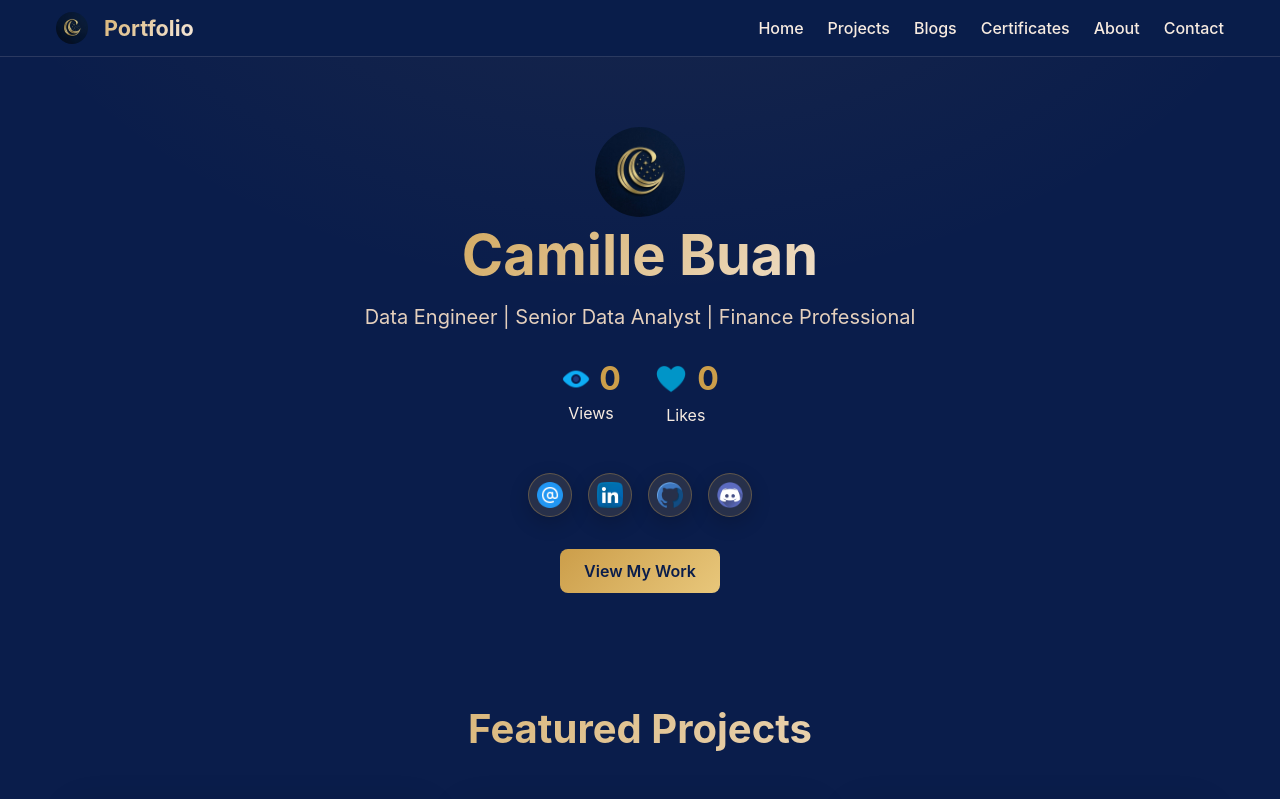
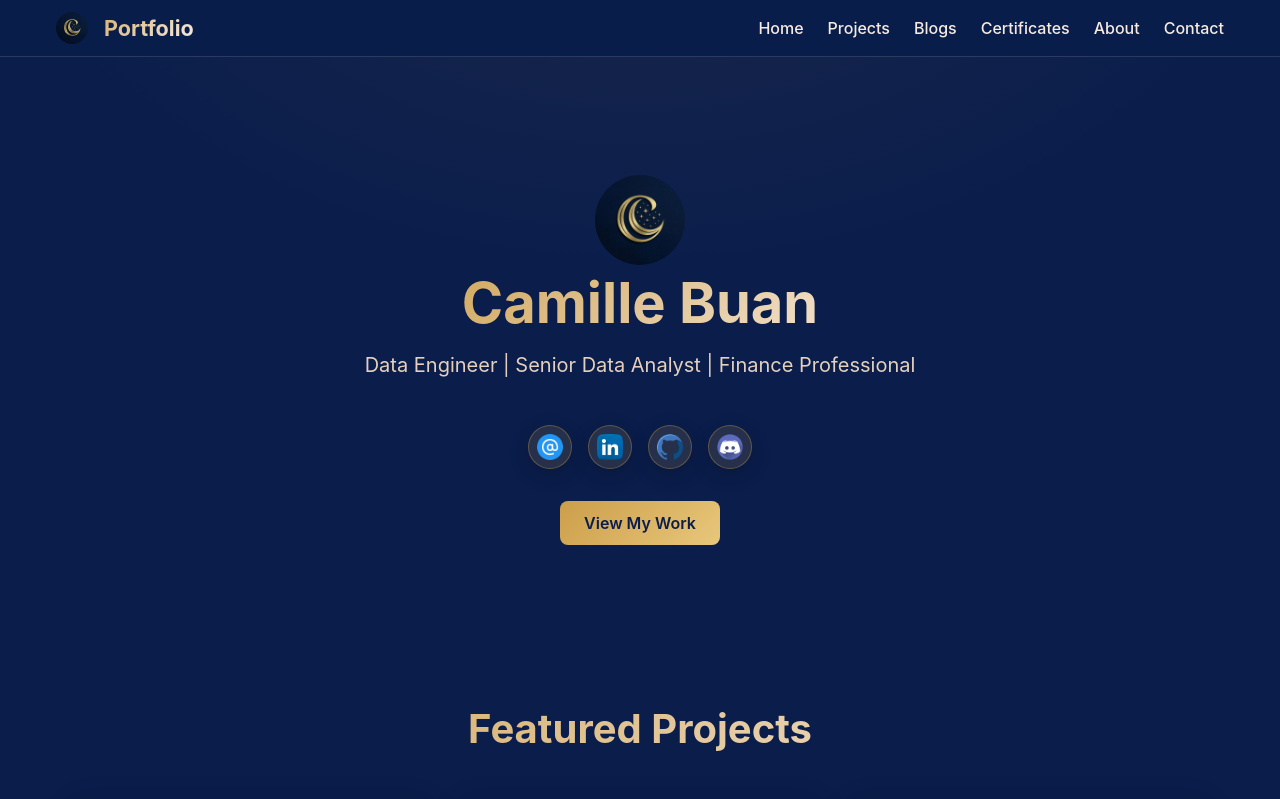
Before and after one commit to csbuan/my-portfolio, a Next.js app: page / in a window 1280 px wide. Shown: the top 799 px of the page. Built offline with nearby package versions, Linux system fonts and the light colour scheme; no server answers.

Commit message:
removed the views and likes in the landing page

```diff
--- a/app/components/ViewTracker.tsx
+++ /dev/null
@@ -1,34 +0,0 @@
-'use client';
-
-import { useEffect } from 'react';
-import {
-  COUNT_API,
-  VIEWS_KEY,
-  VIEW_COUNT_EVENT,
-  VIEW_SESSION_KEY,
-} from '@/lib/counts';
-
-export default function ViewTracker() {
-  useEffect(() => {
-    try {
-      if (typeof window === 'undefined') return;
-      if (sessionStorage.getItem(VIEW_SESSION_KEY)) return;
-      sessionStorage.setItem(VIEW_SESSION_KEY, '1');
-
-      fetch(`${COUNT_API}/hit/${VIEWS_KEY}`)
-        .then((res) => (res.ok ? res.json() : Promise.reject(new Error(String(res.status)))))
-        .then((data: { value?: number }) => {
-          if (typeof data.value === 'number') {
-            window.dispatchEvent(
-              new CustomEvent<number>(VIEW_COUNT_EVENT, { detail: data.value })
-            );
-          }
-        })
-        .catch((err) => console.error('Error recording site view:', err));
-    } catch {
-      /* sessionStorage unavailable */
-    }
-  }, []);
-
-  return null;
-}
--- a/app/layout.tsx
+++ b/app/layout.tsx
@@ -1,6 +1,5 @@
 import type { Metadata } from 'next';
 import './globals.css';
-import ViewTracker from './components/ViewTracker';
 import { AdminProvider } from './components/AdminProvider';
 
 export const metadata: Metadata = {
@@ -17,7 +16,6 @@ export default function RootLayout({
     <html lang="en">
       <body>
         <AdminProvider>
-          <ViewTracker />
           {children}
         </AdminProvider>
       </body>
--- a/app/page.module.css
+++ b/app/page.module.css
@@ -182,106 +182,6 @@
   color: var(--color-sky);
 }
 
-
-.stats {
-  display: flex;
-  justify-content: center;
-  align-items: center;
-  gap: 2rem;
-  margin: 2rem 0;
-}
-
-.statItem {
-  text-align: center;
-  display: flex;
-  flex-direction: column;
-  align-items: center;
-  justify-content: center;
-}
-
-.statDisplay {
-  display: flex;
-  align-items: center;
-  justify-content: center;
-  gap: 0.5rem;
-  margin-bottom: 0.5rem;
-}
-
-.viewIcon,
-.likeIcon {
-  display: inline-block;
-  vertical-align: middle;
-}
-
-.viewIcon {
-  width: 30px;
-  height: 30px;
-}
-
-.likeIcon {
-  width: 30px;
-  height: 30px;
-}
-
-.statNumber {
-  font-size: 2rem;
-  font-weight: bold;
-  color: var(--color-gold);
-  padding: 0;
-  margin: 0;
-  line-height: 1;
-}
-
-.likeIconButton {
-  display: inline-flex;
-  align-items: center;
-  justify-content: center;
-  padding: 0.2rem;
-  margin: 0;
-  border: none;
-  background: none;
-  cursor: pointer;
-  border-radius: 0.35rem;
-  line-height: 0;
-  transition: transform 0.2s ease, opacity 0.2s ease;
-}
-
-.likeIconButton:hover:not(:disabled) {
-  transform: scale(1.1);
-}
-
-.likeIconButton:focus-visible {
-  outline: 2px solid var(--color-gold);
-  outline-offset: 3px;
-}
-
-.likeIconButton:disabled {
-  cursor: not-allowed;
-  opacity: 0.75;
-}
-
-.statLabel {
-  display: block;
-  color: var(--color-ivory);
-  font-size: 1rem;
-}
-
-.statIcon {
-  width: 28px;
-  height: 28px;
-  margin-bottom: 0.25rem;
-  padding: 4px;
-  border-radius: 50%;
-  background: rgba(5, 14, 38, 0.95);
-}
-
-.statIconSmall {
-  width: 24px;
-  height: 24px;
-  margin-right: 0.35rem;
-  vertical-align: middle;
-}
-
 .socialIcon {
   width: 26px;
   height: 26px;
--- a/app/page.tsx
+++ b/app/page.tsx
@@ -4,13 +4,9 @@ import Link from 'next/link';
 import { useState, useEffect } from 'react';
 import styles from './page.module.css';
 import NavBar from './components/NavBar';
-import { COUNT_API, VIEWS_KEY, LIKES_KEY, VIEW_COUNT_EVENT } from '@/lib/counts';
 import type { ProfileContent, Project } from '@/lib/content-types';
 
 export default function Home() {
-  const [views, setViews] = useState(0);
-  const [likes, setLikes] = useState(0);
-  const [liked, setLiked] = useState(false);
   const [profile, setProfile] = useState<ProfileContent | null>(null);
   const [featuredProjects, setFeaturedProjects] = useState<Project[]>([]);
 
@@ -26,50 +22,6 @@ export default function Home() {
       .catch((err) => console.error('Error loading projects:', err));
   }, []);
 
-  useEffect(() => {
-    const onViewCount = (e: Event) => {
-      const v = (e as CustomEvent<number>).detail;
-      if (typeof v === 'number') setViews((prev) => Math.max(prev, v));
-    };
-    window.addEventListener(VIEW_COUNT_EVENT, onViewCount);
-
-    fetch(`${COUNT_API}/get/${VIEWS_KEY}`)
-      .then(async (res) => {
-        const data = await res.json();
-        if (!res.ok || data.error) return;
-        return data.value as number;
-      })
-      .then((v) => {
-        if (typeof v === 'number') setViews((prev) => Math.max(prev, v));
-      })
-      .catch((err) => console.error('Error fetching views:', err));
-
-    fetch(`${COUNT_API}/get/${LIKES_KEY}`)
-      .then(async (res) => {
-        const data = await res.json();
-        if (!res.ok || data.error) return 0;
-        return data.value;
-      })
-      .then(setLikes)
-      .catch((err) => console.error('Error fetching likes:', err));
-
-    if (localStorage.getItem('hasLiked')) setLiked(true);
-
-    return () => window.removeEventListener(VIEW_COUNT_EVENT, onViewCount);
-  }, []);
-
-  const handleLike = () => {
-    if (liked) return;
-    fetch(`${COUNT_API}/hit/${LIKES_KEY}`)
-      .then((res) => (res.ok ? res.json() : Promise.reject(new Error(String(res.status)))))
-      .then((data) => {
-        setLikes(data.value);
-        setLiked(true);
-        localStorage.setItem('hasLiked', 'true');
-      })
-      .catch((err) => console.error('Error incrementing likes:', err));
-  };
-
   return (
     <main className={styles.main}>
       <NavBar />
@@ -79,33 +31,6 @@ export default function Home() {
           <img src="/media/my-logo-square.jpeg" alt="Camille logo" width={90} height={90} style={{ borderRadius: '50%', objectFit: 'cover' }} />
           <h1>{profile?.name ?? 'Camille Buan'}</h1>
           <p>{profile?.title ?? 'Senior Data Analyst | Data Science'}</p>
-
-          <section className={styles.stats}>
-            <div className={styles.statItem}>
-              <div className={styles.statDisplay}>
-                <img src="/media/view-logo.png?v=2" alt="Views" className={styles.viewIcon} />
-                <span className={styles.statNumber}>{views}</span>
-              </div>
-              <span className={styles.statLabel}>Views</span>
-            </div>
-            <div className={styles.statItem}>
-              <div className={styles.statDisplay}>
-                <button
-                  type="button"
-                  onClick={handleLike}
-                  className={styles.likeIconButton}
-                  disabled={liked}
-                  aria-label={liked ? 'Liked' : 'Like this portfolio'}
-                >
-                  <img src="/media/like-logo.png?v=2" alt="" className={styles.likeIcon} width={30} height={30} />
-                </button>
-                <span className={styles.statNumber} aria-hidden="true">
-                  {likes}
-                </span>
-              </div>
-              <span className={styles.statLabel}>Likes</span>
-            </div>
-          </section>
 
           <div className={styles.socials}>
             <div className={styles.socialIcons}>
--- a/lib/counts.ts
+++ b/lib/counts.ts
@@ -1,11 +1,4 @@
 export const COUNT_API = 'https://countapi.mileshilliard.com/api/v1';
-export const VIEWS_KEY = 'csbuan-portfolio-views';
-export const LIKES_KEY = 'csbuan-portfolio-likes';
-
-/** sessionStorage key: one view increment per tab session, any entry route */
-export const VIEW_SESSION_KEY = 'portfolioSiteViewRecorded';
-
-export const VIEW_COUNT_EVENT = 'portfolio-viewcount';
 
 export function projectViewsKey(projectId: number) {
   return `csbuan-project-${projectId}-views`;
```
